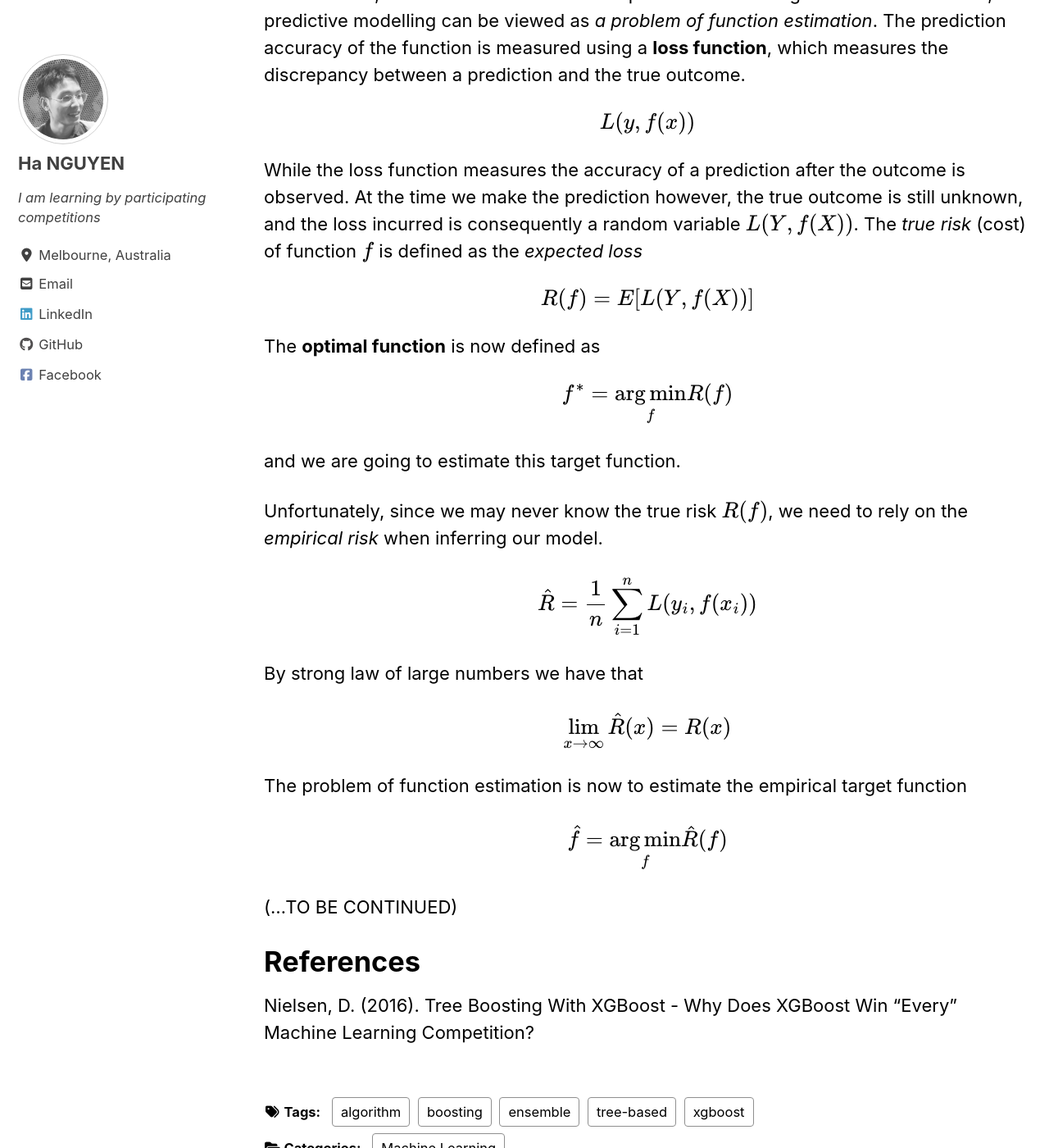
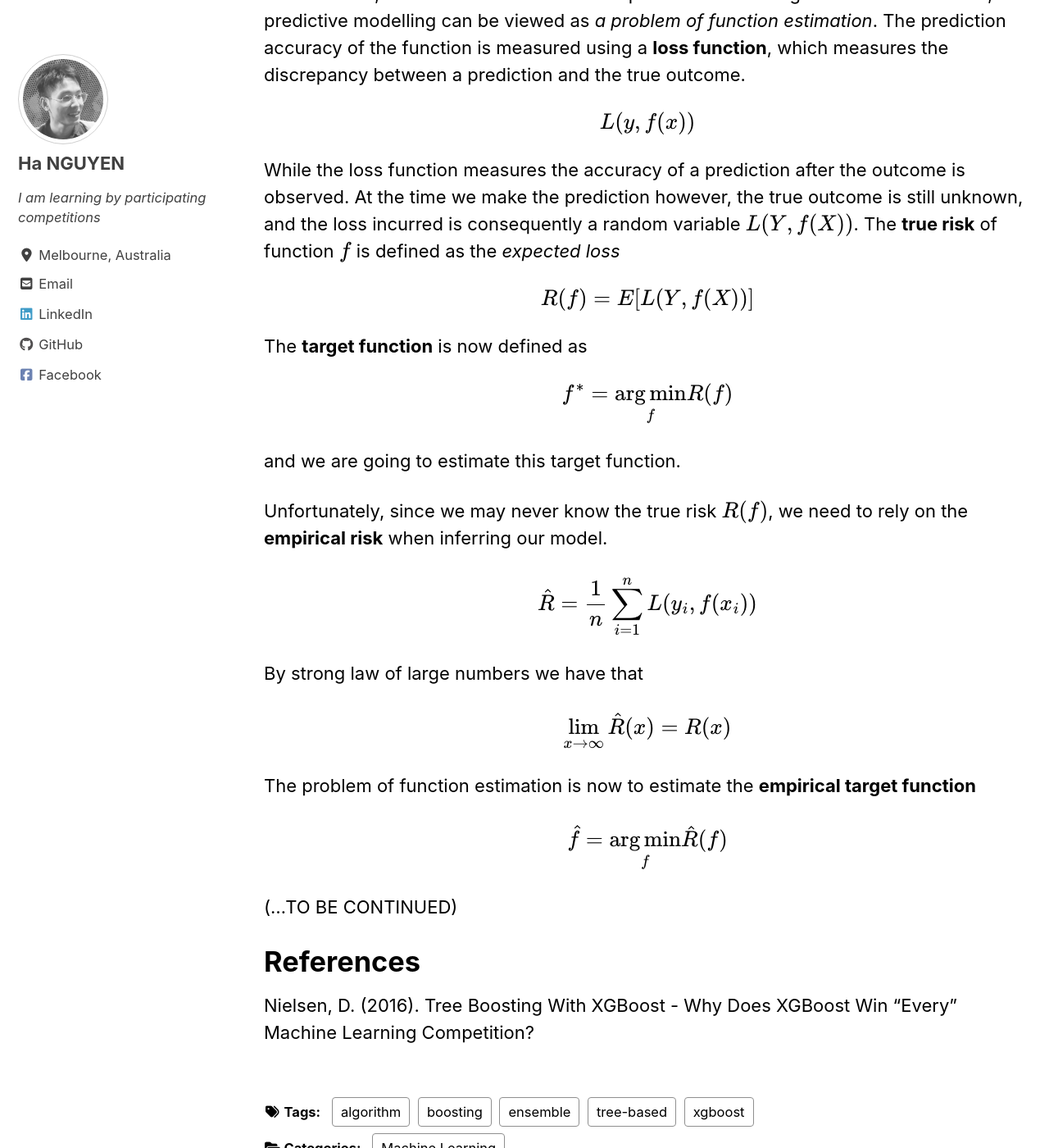
Before and after one commit to datasciblog/datasciblog.github.io, a Jekyll site: the page built from _posts/2020-02-26-tree-boosting-03.md, in a window 1280 px wide and 1400 px high, scrolled down 1036 px. Shown: the whole window at 82% size. Built offline with Jekyll 4.4.1, drawn with Linux system fonts in a browser that asks for light colours; cached includes are drawn as plain includes; nearby versions of some CDN libraries; formulas are drawn with MathJax 3.

Commit message:
Update 2020-02-26-tree-boosting-03.md

```diff
--- a/_posts/2020-02-26-tree-boosting-03.md
+++ b/_posts/2020-02-26-tree-boosting-03.md
@@ -35,17 +35,17 @@ From now on, we will concern ourself with predictive modelling. In the statistic
 $$L(y, f(x))$$
 
 While the loss function measures the accuracy of a prediction after the outcome is observed. At the time we make the prediction however, the true outcome is still
-unknown, and the loss incurred is consequently a random variable $L(Y, f(X))$. The *true risk* (cost) of function $f$ is defined as the *expected loss*
+unknown, and the loss incurred is consequently a random variable $L(Y, f(X))$. The **true risk** of function $f$ is defined as the *expected loss*
 
 $$R(f) = E[L(Y, f(X))]$$
 
-The **optimal function** is now defined as
+The **target function** is now defined as
 
 $$f^{*} = \underset{f}{\arg\min} R(f)$$
 
 and we are going to estimate this target function.
 
-Unfortunately, since we may never know the true risk $R(f)$, we need to rely on the *empirical risk* when inferring our model.
+Unfortunately, since we may never know the true risk $R(f)$, we need to rely on the **empirical risk** when inferring our model.
 
 $$\hat{R} = \frac{1}{n} \sum\limits_{i=1}^n L(y_i, f(x_i))$$
 
@@ -53,7 +53,7 @@ By strong law of large numbers we have that
 
 $$\lim_{x\to\infty} \hat{R}(x) = R(x)$$
 
-The problem of function estimation is now to estimate the empirical target function
+The problem of function estimation is now to estimate the **empirical target function**
 
 $$\hat{f} = \underset{f}{\arg\min} \hat{R}(f)$$
 
```
